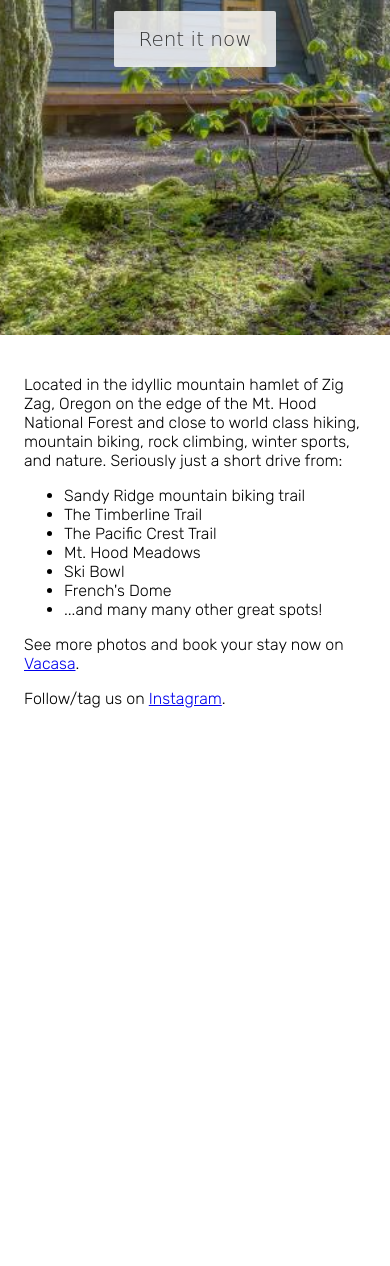
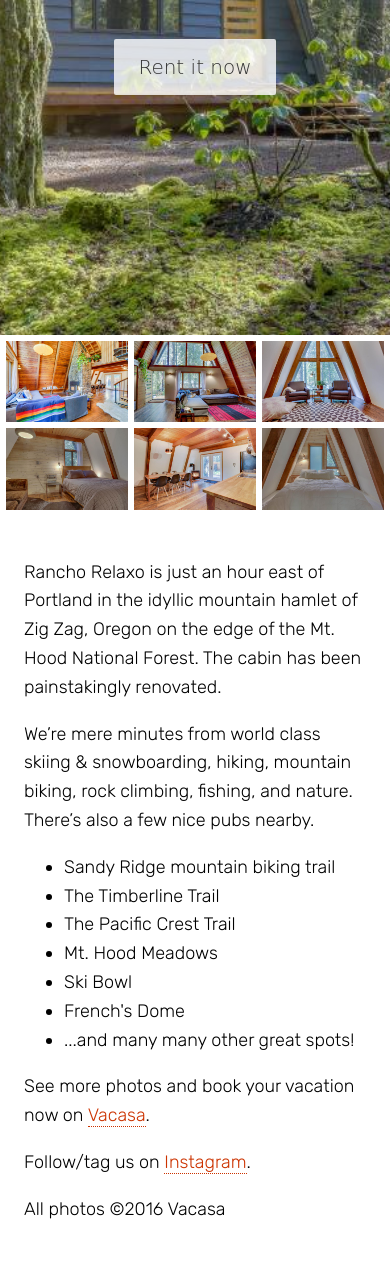
Before and after one commit to alexmahan/rancho_relaxo, a plain HTML site: page index.html in a window 390 px wide. Shown: the part 509-1775 px from the top of the page. Before the commit the page ends 1257 px from the top, so only its background shows below. Drawn offline with Linux system fonts and the light colour scheme; a web font is replaced by a local one.

Commit message:
add images and media queries

```diff
--- a/css/site.css
+++ b/css/site.css
@@ -15,6 +15,7 @@ header {
 
 .intro {
   font-family: 'Sansita One', cursive;
+  padding: 0 12px;
   position: absolute;
   text-align: center;
   top: 50%;
@@ -43,7 +44,7 @@ header {
   color: #333;
   display: inline-block;
   font-size: 20px;
-  margin-top: 32px;
+  margin-top: 30px;
   text-decoration: none;
   padding: 16px 24px;
   transition: background 200ms ease-out;
@@ -53,10 +54,27 @@ header {
   background: rgba(255, 255, 255, 1);
 }
 
-.welcome {
+.main {
   position: absolute;
   top: 100%;
   width: 100%;
+}
+
+.main a {
+  border-bottom: 1px dotted #cc3300;
+  color: #cc3300;
+  text-decoration: none;
+}
+
+.main a:hover {
+  background: #cc3300;
+  color: #fff;
+}
+
+.main p,
+.main li {
+  font-size: 18px;
+  line-height: 1.6;
 }
 
 .wrapper {
@@ -64,3 +82,35 @@ header {
   margin: 0 auto;
   padding: 24px;
 }
+
+.images {
+  border-bottom: none;
+  padding: 3px 3px;
+  width: 100%;
+}
+
+.image {
+  padding: 3px 3px;
+  float: left;
+  width: 33.3333333%;
+}
+
+@media only screen and (max-device-width: 767px) {
+  .intro h1 {
+    font-size: 30px;
+  }
+
+  .intro h2 {
+    font-size: 25px;
+  }
+
+  .btn-link {
+    font-size: 18px;
+    margin-top: 18px;
+    padding: 12px 18px;
+  }
+
+  .image {
+    width: 100%;
+  }
+}
--- a/index.html
+++ b/index.html
@@ -21,9 +21,18 @@
     </div>
   </header>
 
-  <section class="welcome">
-    <div class="wrapper">
-      <p>Located in the idyllic mountain hamlet of Zig Zag, Oregon on the edge of the Mt. Hood National Forest and close to world class hiking, mountain biking, rock climbing, winter sports, and nature. Seriously just a short drive from:</p>
+  <section class="main" role="main">
+    <div class="images cf">
+      <img src="images/living-room.jpg" class="image" alt="Photo of Living Room">
+      <img src="images/living-room-2.jpg" class="image" alt="Alternative living room photo">
+      <img src="images/reading-room.jpg" class="image" alt="Photo of reading loft">
+      <img src="images/bedroom.jpg" class="image" alt="Photo of main bedroom">
+      <img src="images/kitchen.jpg" class="image" alt="Photo of dining room and kitchen counter">
+      <img src="images/loft.jpg" class="image" alt="Photo of bedroom in loft">
+    </div>
+    <div class="content wrapper">
+      <p>Rancho Relaxo is just an hour east of Portland in the idyllic mountain hamlet of Zig Zag, Oregon on the edge of the Mt. Hood National Forest. The cabin has been painstakingly renovated.</p>
+      <p>We&#8217;re mere minutes from world class skiing &amp; snowboarding, hiking, mountain biking, rock climbing, fishing, and nature. There&#8217;s also a few nice pubs nearby.</p>
       <ul>
         <li>Sandy Ridge mountain biking trail</li>
         <li>The Timberline Trail</li>
@@ -34,8 +43,9 @@
         <li>...and many many other great spots!</li>
       </ul>
 
-      <p>See more photos and book your stay now on <a href="https://www.vacasa.com/unit.php?UnitID=7592" target="_blank">Vacasa</a>.
+      <p>See more photos and book your vacation now on <a href="https://www.vacasa.com/unit.php?UnitID=7592" target="_blank">Vacasa</a>.
       <p>Follow/tag us on <a href="https://www.instagram.com/ranchorelaxo_cabin/" target="_blank">Instagram</a>.
+      <p class="copyright">All photos &copy;2016 Vacasa</p>
     </div>
   </section>
 </body>
```
Also changed, not shown: css/vendor/normalize.css, images/bedroom.jpg (added), images/kitchen.jpg (added), images/living-room-2.jpg (added), images/living-room.jpg (added), images/loft.jpg (added), images/reading-room.jpg (added).
